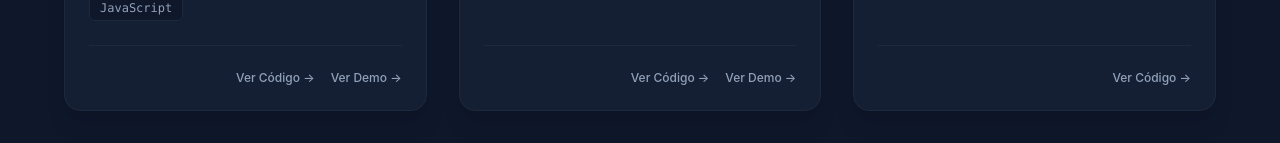
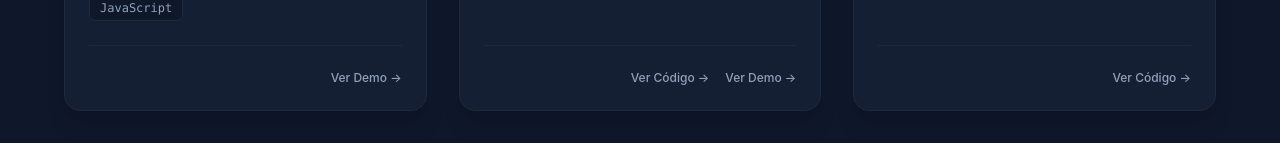
Before and after one commit to FranyelPacheco/mi-portafolio, a React (Vite) app: page /projects in a window 1280 px wide. Shown: the part 649-792 px from the top of the page. Built offline with nearby package versions, Linux system fonts and the light colour scheme.

Commit message:
fix: Impostor Royale usa link de Play Store (repo privado)

```diff
--- a/src/data/projects.ts
+++ b/src/data/projects.ts
@@ -7,7 +7,6 @@ export const projects: ProjectConfig[] = [
     description:
       "Videojuego móvil multijugador desarrollado bajo la entidad FP Games Studio, implementando lógicas complejas de estado, sincronización en tiempo real y renderizado eficiente.",
     technologies: ["React Native", "TypeScript", "JavaScript"],
-    githubUrl: "https://github.com/FranyelPacheco/Impostor-Royale",
     liveUrl:
       "https://play.google.com/store/apps/details?id=com.impostor.royale",
   },
```
